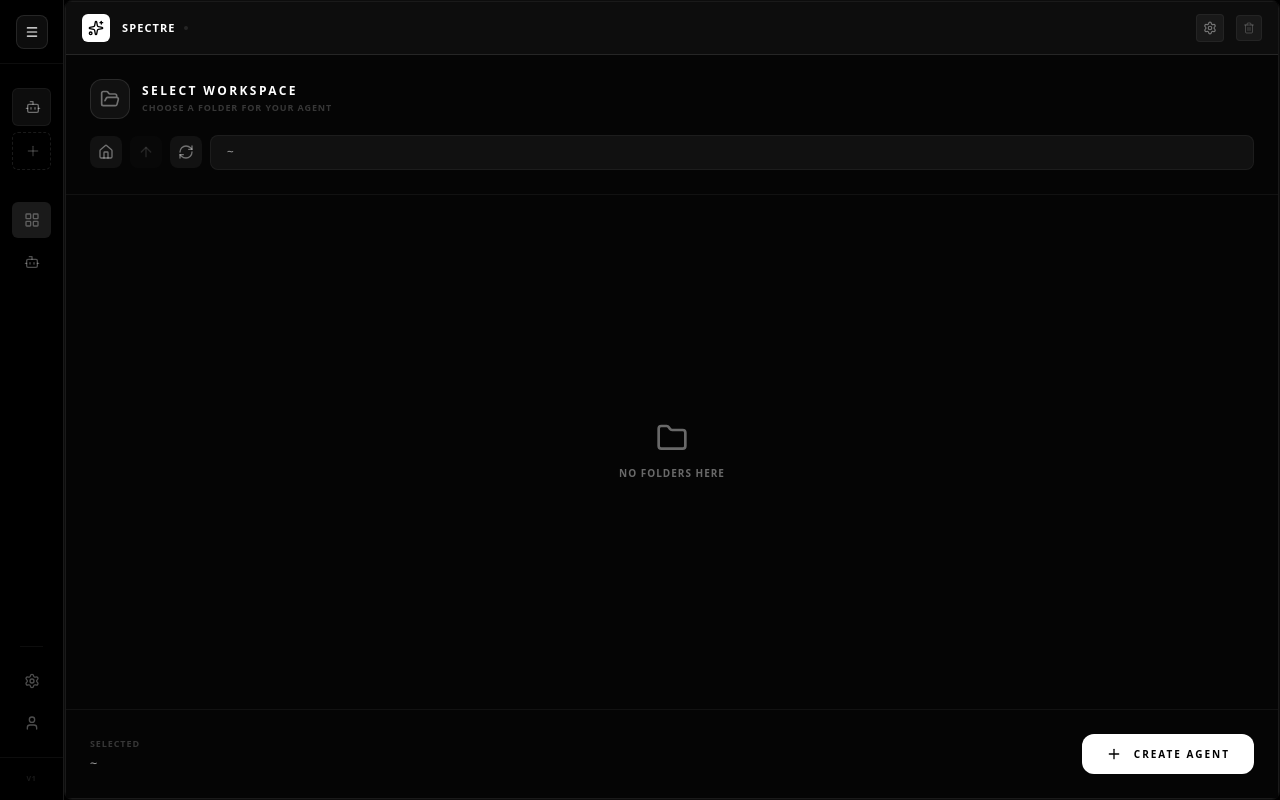
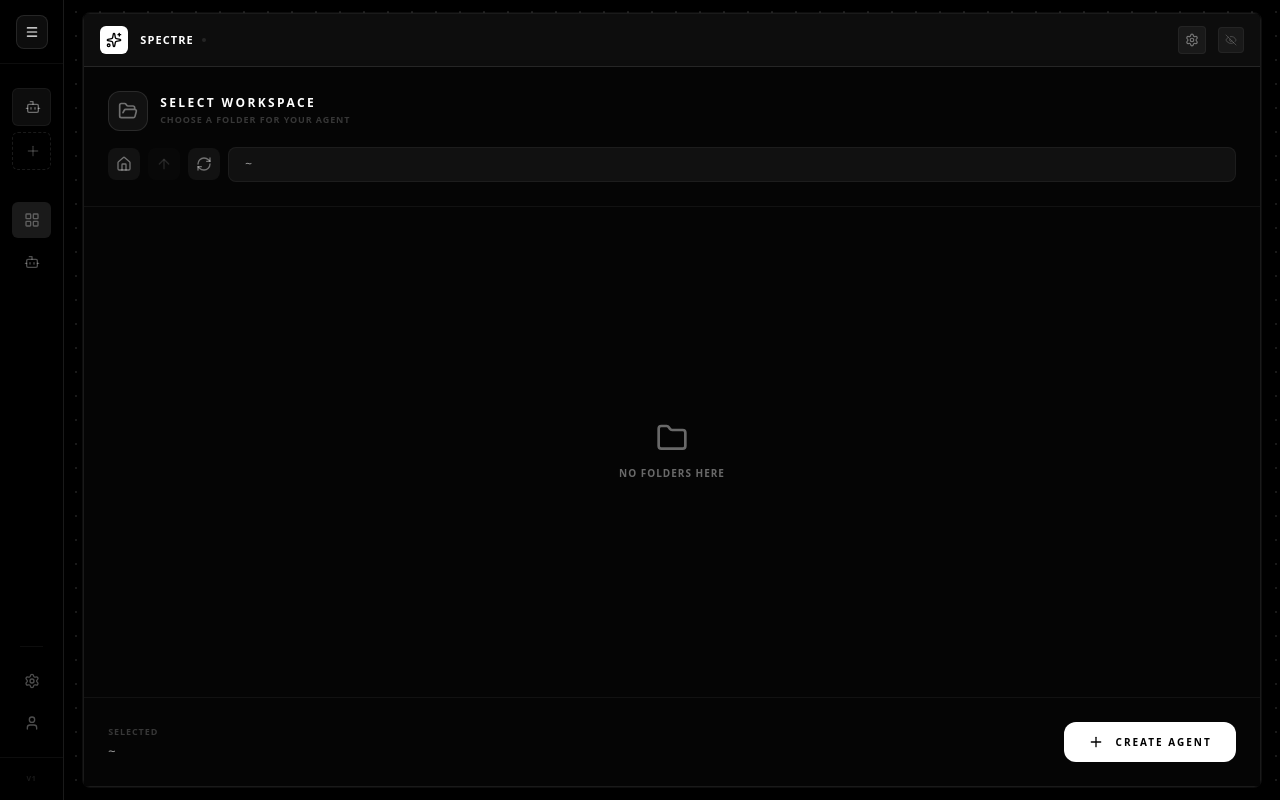
Before and after one commit to methil-group/mosaic, a Nuxt app in the folder electron/: page / in a window 1280 px wide. Both pictures are taken after a click on the button "INITIALIZE PRIMARY UNIT". Built offline with nearby package versions, Linux system fonts and the light colour scheme.

Commit message:
Fix : update screen gap

```diff
--- a/electron/app/components/agent/AgentInstance.vue
+++ b/electron/app/components/agent/AgentInstance.vue
@@ -1,7 +1,7 @@
 <script setup lang="ts">
 import { ref, onMounted, nextTick, watch, computed } from 'vue'
 import { useAgentStore } from '~/stores/agent'
-import { Bot, User, Terminal, Loader2, Sparkles, Trash2, Copy, Check, Settings, ChevronDown } from 'lucide-vue-next'
+import { Bot, User, Terminal, Loader2, Sparkles, Trash2, Copy, Check, Settings, ChevronDown, EyeOff } from 'lucide-vue-next'
 import TodoDisplay from './TodoDisplay.vue'
 import AgentInput from './AgentInput.vue'
 import AgentSettingsModal from './AgentSettingsModal.vue'
@@ -108,9 +108,10 @@ watch(() => instance.value?.messages[instance.value.messages.length - 1]?.conten
                     <Settings class="w-3.5 h-3.5" />
                 </button>
 
-                <button @click="store.removeInstance(instanceId)"
-                    class="p-1.5 rounded bg-white/5 border border-white/5 hover:bg-red-500/20 hover:border-red-500/30 transition-all text-white/20 hover:text-red-400">
-                    <Trash2 class="w-3 h-3" />
+                <button @click="store.toggleVisibility(instanceId)"
+                    class="p-1.5 rounded bg-white/5 border border-white/5 hover:bg-white/10 transition-all text-white/20 hover:text-white/60"
+                    title="Hide from grid">
+                    <EyeOff class="w-3 h-3" />
                 </button>
             </div>
         </header>
--- a/electron/app/components/grid/AgentInterface.vue
+++ b/electron/app/components/grid/AgentInterface.vue
@@ -58,7 +58,7 @@ const startDrag = (handle: ResizeHandle, event: MouseEvent) => {
 <template>
   <div class="h-full flex flex-col min-w-0 bg-black overflow-hidden">
     <div ref="gridContainer" v-if="limitedIds.length > 0"
-      class="flex-1 p-2 overflow-hidden bg-[radial-gradient(#1a1a1a_1px,transparent_1px)] [background-size:24px_24px] relative">
+      class="flex-1 p-4 overflow-hidden bg-[radial-gradient(#1a1a1a_1px,transparent_1px)] [background-size:24px_24px] relative">
 
       <!-- Hidden agents indicator -->
       <div v-if="hiddenCount > 0"
--- a/electron/app/composables/useTileLayout.ts
+++ b/electron/app/composables/useTileLayout.ts
@@ -46,7 +46,8 @@ export interface ResizeHandle {
   path: number[]
 }
 
-const GAP = 0.5 // Gap as percentage
+const GAP = 1 // Gap between tiles as percentage
+const MARGIN = 1.5 // Margin from container edges as percentage
 const MAX_AGENTS = 4 // Maximum agents visible on screen
 
 /**
@@ -284,12 +285,15 @@ export function useTileLayout(visibleIds: Ref<string[]> | ComputedRef<string[]>)
 
   const tilePositions = computed<TilePosition[]>(() => {
     if (!layoutTree.value) return []
-    return nodeToPositions(layoutTree.value, 0, 0, 100, 100)
+    // Add margin offset: start at MARGIN%, use (100 - 2*MARGIN)% of container
+    const usableSize = 100 - MARGIN * 2
+    return nodeToPositions(layoutTree.value, MARGIN, MARGIN, usableSize, usableSize)
   })
 
   const resizeHandles = computed<ResizeHandle[]>(() => {
     if (!layoutTree.value) return []
-    return getResizeHandles(layoutTree.value, 0, 0, 100, 100)
+    const usableSize = 100 - MARGIN * 2
+    return getResizeHandles(layoutTree.value, MARGIN, MARGIN, usableSize, usableSize)
   })
 
   const getTileStyle = (id: string, dragging: boolean = false) => {
--- a/electron/app/stores/agent.ts
+++ b/electron/app/stores/agent.ts
@@ -114,6 +114,13 @@ export const useAgentStore = defineStore('agent', {
     removeInstance(id: string) {
       delete this.instances[id]
       this.instanceIds = this.instanceIds.filter(i => i !== id)
+    },
+
+    toggleVisibility(id: string) {
+      const instance = this.instances[id]
+      if (instance) {
+        instance.isVisible = !instance.isVisible
+      }
     },
 
     async sendMessage(instanceId: string, prompt: string) {
```
